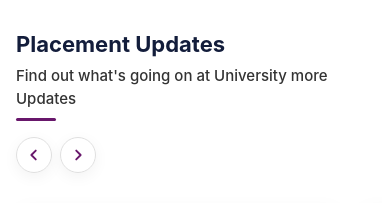
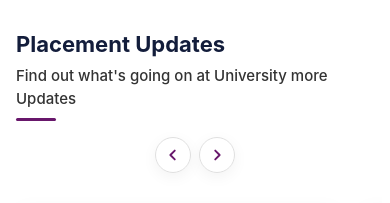
Before and after one commit to jangidmanish007/dgu-website, a Next.js app: page / in a window 390 px wide. Shown: the part 4480-4683 px from the top of the page. Built offline with nearby package versions, Linux system fonts and the light colour scheme; a web font is replaced by a local one.

Commit message:
add new changes

```diff
--- a/src/components/Home/PlacementUpdatesSection.jsx
+++ b/src/components/Home/PlacementUpdatesSection.jsx
@@ -307,7 +307,7 @@ export default function PlacementUpdatesSection() {
             <div className="w-10 h-[3px] bg-[#68176b] rounded-full mt-2" />
           </div>
 
-          <div className="flex items-center gap-2 shrink-0">
+          <div className="flex items-center gap-2 shrink-0 sm:justify-end justify-center">
             <button
               onClick={() => swiperRef.current?.slidePrev()}
               aria-label="Previous placement update"
```
